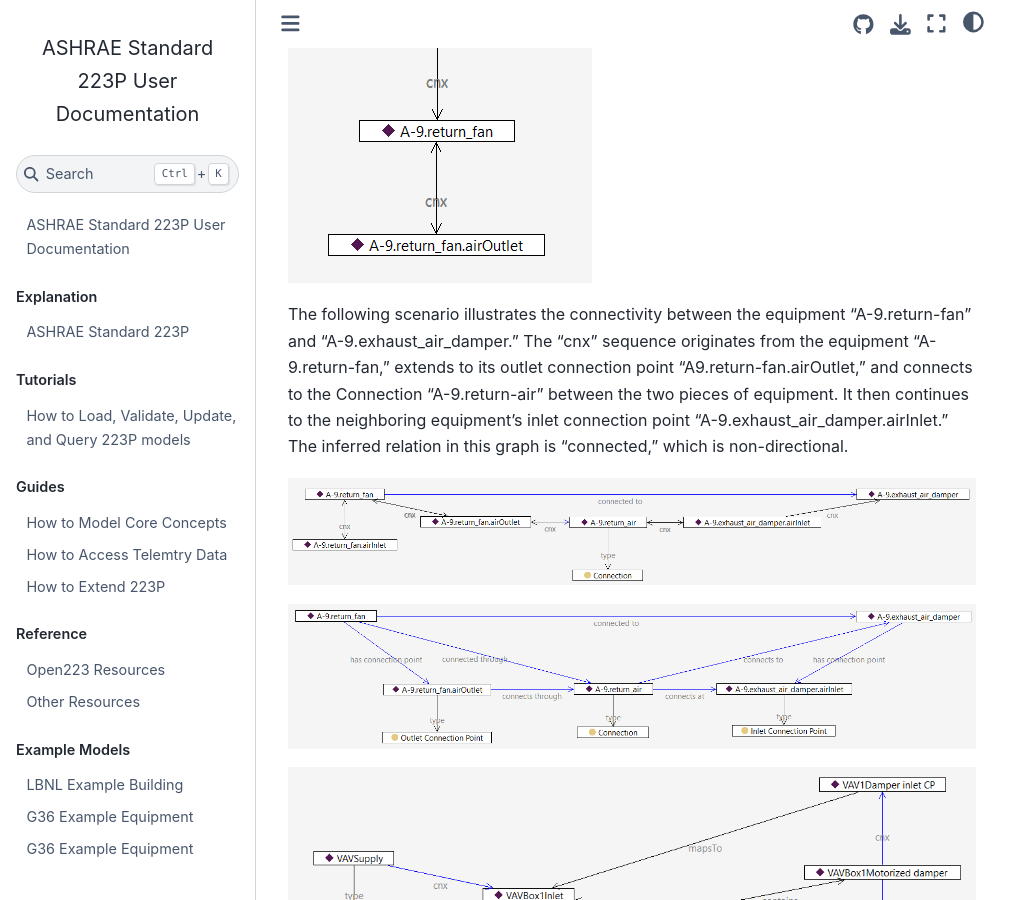
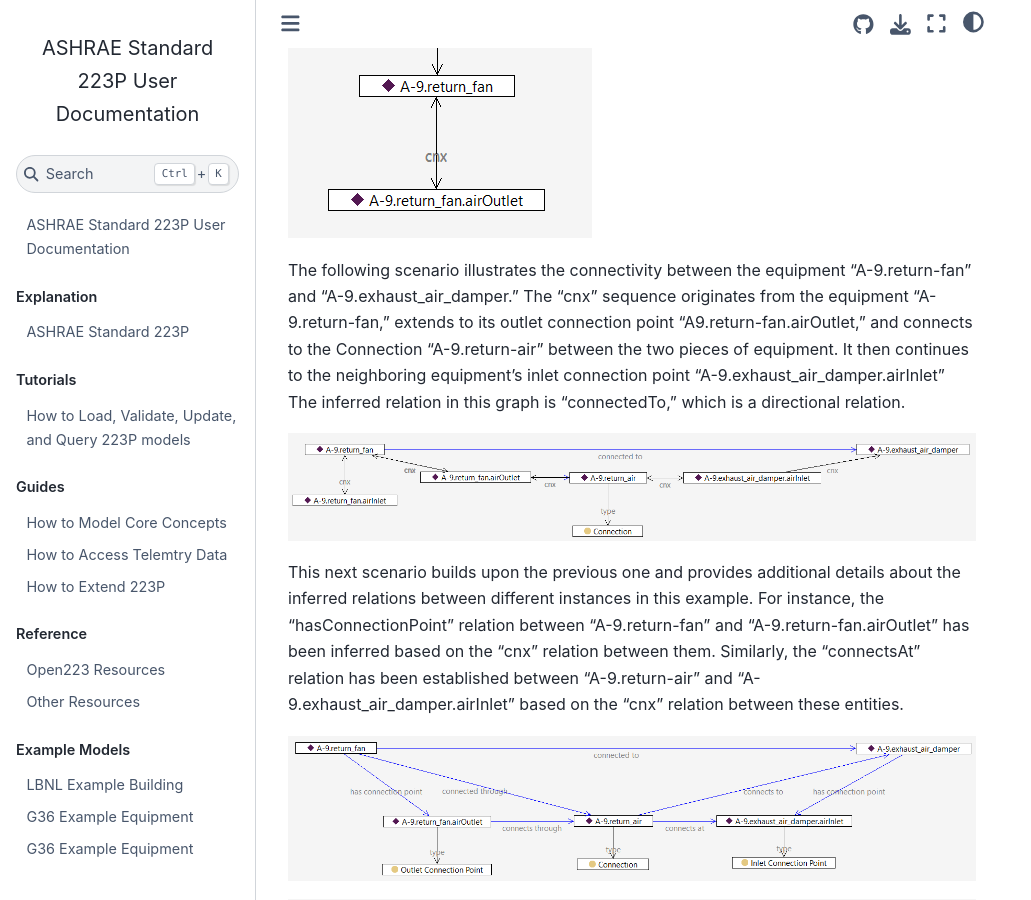
Before and after one commit to open223/docs.open223.info, a Jupyter Book: the page built from guides/design-patterns.md, in a window 1280 px wide and 900 px high, scrolled down 1396 px. Shown: the whole window, without its empty margins (0-1031 px from the left). Built offline with Jupyter Book 1.0.4 settings and Sphinx 7.4.7 and the Sphinx Book theme 1.1.4, drawn with Linux system fonts in a browser that asks for light colours; some of the changed text lies outside the part shown.

Commit message:
added more text for the connection

```diff
--- a/guides/design-patterns.md
+++ b/guides/design-patterns.md
@@ -1,9 +1,8 @@
 # Modeling Design Patterns
 
-TODO Section on design patterns here
-This could also be reference, if we just want to treat them as examples of how 223P models are constructed
 
-Several modeling tools such as BuildingMOTIF and Bob enable modelers to easily reuse design patterns in their models. Both of these tools have pre-existing templates that allow developers to model at a higher level. However, buildings are unique and developers may need to model pieces of equipment that are not already represented in 223P model creation tools.
+
+Several modeling tools, such as BuildingMOTIF and Bob, enable modelers to easily reuse design patterns in their models. Both of these tools have pre-existing templates that allow developers to model at a higher level. However, buildings are unique, and developers may need to model pieces of equipment that are not already represented in 223P model creation tools. Thus, this guide provides a step-by-step way to model core ideas in the standard.
 
 This section guides developers on modeling connectivity and describing the topology between equipment. The topology diagram below illustrates various concepts and relations relevant to establishing connections. Building upon this general diagram, the following sections will detail incremental changes and provide examples to illustrate the progression of complexity. As shown in the topology diagram, predicates are defined at different levels of abstraction. This diagram demonstrates how various concepts in the standard describe connectivity between two Connectables. Some predicates are exclusive to connections between Connectable and ConnectionPoints, such as hasConnectionPoint, while others only apply between ConnectionPoints and Connections, like connectsAt. However, the generic "cnx" relation can describe connectivity between any concept involved, including Connectable, Connection, and ConnectionPoint. It's crucial to note that all other predicates can be inferred from the "cnx" predicate.
 
@@ -13,12 +12,15 @@ In this example, we demonstrate a straightforward use case: creating the initial
 
 ![BasicCnx](images/guides-BasicCnx.png)
 
-The following scenario illustrates the connectivity between the equipment "A-9.return-fan" and "A-9.exhaust_air_damper." The "cnx" sequence originates from the equipment "A-9.return-fan," extends to its outlet connection point "A9.return-fan.airOutlet," and connects to the Connection "A-9.return-air" between the two pieces of equipment. It then continues to the neighboring equipment's inlet connection point "A-9.exhaust_air_damper.airInlet." The inferred relation in this graph is "connected," which is non-directional.
+The following scenario illustrates the connectivity between the equipment "A-9.return-fan" and "A-9.exhaust_air_damper." The "cnx" sequence originates from the equipment "A-9.return-fan," extends to its outlet connection point "A9.return-fan.airOutlet," and connects to the Connection "A-9.return-air" between the two pieces of equipment. It then continues to the neighboring equipment's inlet connection point "A-9.exhaust_air_damper.airInlet" The inferred relation in this graph is "connectedTo," which is a directional relation.
 
 ![Connection1](images/guides-Connection1.png)
 
+This next scenario builds upon the previous one and provides additional details about the inferred relations between different instances in this example. For instance, the "hasConnectionPoint" relation between "A-9.return-fan" and "A-9.return-fan.airOutlet" has been inferred based on the "cnx" relation between them. Similarly, the "connectsAt" relation has been established between "A-9.return-air" and "A-9.exhaust_air_damper.airInlet" based on the "cnx" relation between these entities.
 
 ![Connection2](images/guides-Connection2.png)
+
+
 
 ![Containment](images/guides-Containment.png)
 ![UserSwitch](images/guides-UserSwitch.png)
```
